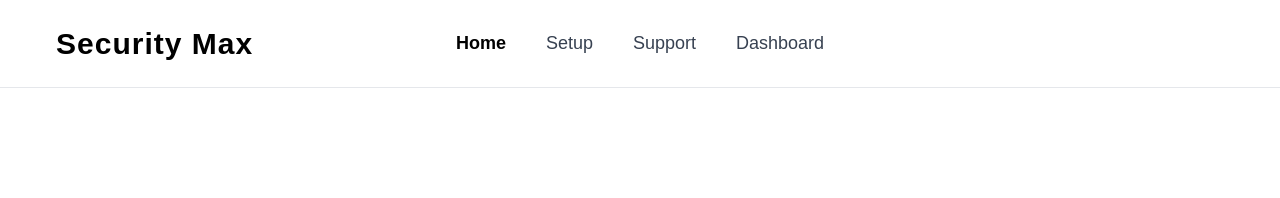
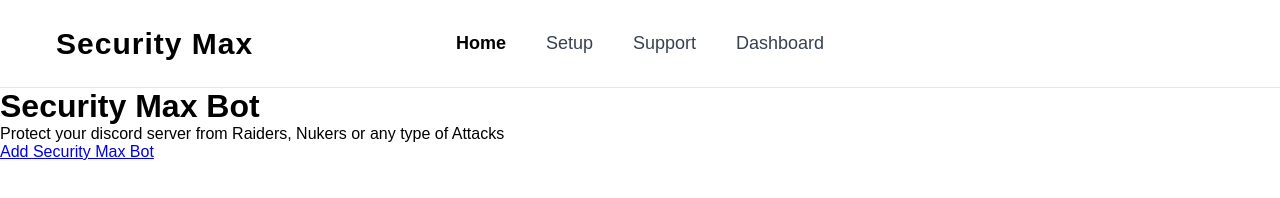
Before and after one commit to SACHINNXD/SecurityMax, a plain HTML site: page index.html in a window 1280 px wide. Drawn offline with Linux system fonts and the light colour scheme.

Commit message:
Update index.html

```diff
--- a/index.html
+++ b/index.html
@@ -18,7 +18,21 @@
     </ul>
 </nav>
 
-<main></main>
+<main class="home-hero">
+    <div class="hero-content">
+        <h1>Security Max Bot</h1>
+        <p>
+            Protect your discord server from Raiders, Nukers or any type of Attacks
+        </p>
+
+        <a
+            href="https://discord.com/oauth2/authorize?client_id=1457942798644019349&permissions=8&integration_type=0&scope=bot"
+            class="hero-button"
+        >
+            Add Security Max Bot
+        </a>
+    </div>
+</main>
 
 <script src="/js/script.js"></script>
 </body>
```
